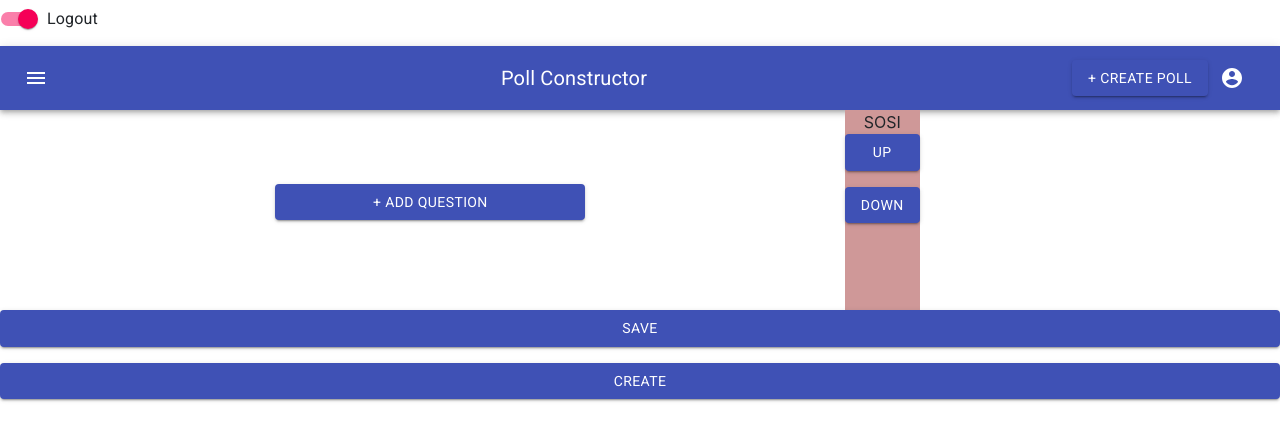
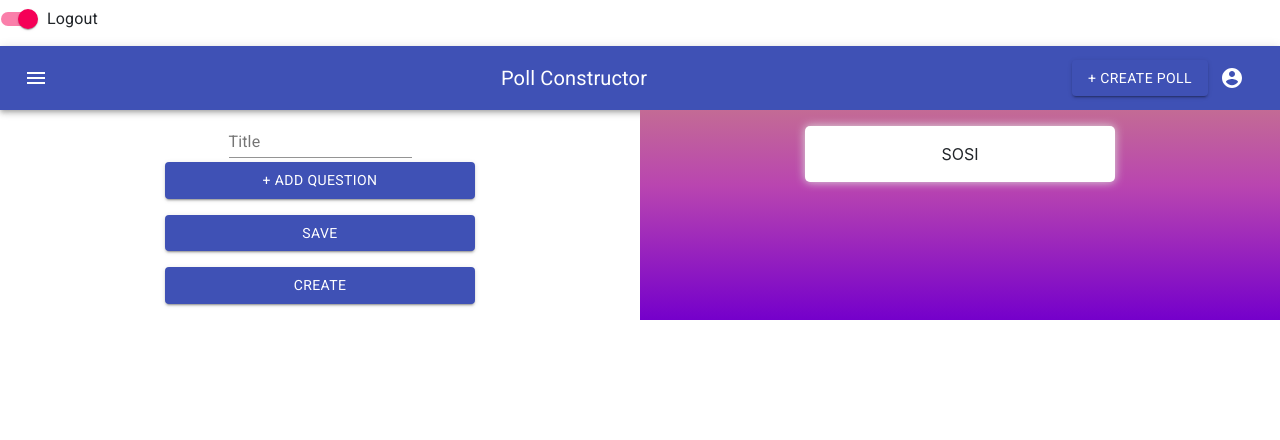
Before and after one commit to Divanhost/Poll-constructor, a React (Create React App) app in the folder poll-constructor/frontend/: page /constructor in a window 1280 px wide. Shown: the top 440 px of the page. Built offline with nearby package versions, Linux system fonts and the light colour scheme.

Commit message:
shit with update

```diff
--- a/poll-constructor/frontend/src/App.scss
+++ b/poll-constructor/frontend/src/App.scss
@@ -38,3 +38,9 @@
     transform: rotate(360deg);
   }
 }
+.icon {
+  padding: 5px;
+  border-radius: 5px;
+  background-color: #edeef4;
+  cursor: pointer;
+}
--- a/poll-constructor/frontend/src/pages/Workspace/Workspace.js
+++ b/poll-constructor/frontend/src/pages/Workspace/Workspace.js
@@ -2,6 +2,8 @@ import React from 'react';
 import { QuestionsPool, Question, Sidebar, Preview } from "./components";
 import { arrayMove } from 'react-sortable-hoc';
 import Button from '@material-ui/core/Button';
+import TextField from '@material-ui/core/TextField';
+
 import { PollService } from '../../services';
 import './Workspace.scss'
 const service = new PollService();
@@ -69,17 +71,32 @@ export class Workspace extends React.Component {
             selectedQuestion: poll.questions[0]
         });
     }
-
+    updateQuestionTitle = (event) => {
+        const { poll } = this.state;
+        poll.title = event.target.value;
+        this.setState((prevState) => {
+            return {
+                ...prevState,
+                poll: poll
+            }
+        })
+    }
     selectQuestion = (event, index) => {
         this.setState((prevState) => {
             return {
                 ...prevState,
-                selectedQuestion: this.state.poll.questions[index]
+                selectedQuestion: this.state.poll.questions[index],
+                isSidebarOpened: true
             }
         })
         console.log(this.state);
     }
-    nextQuestion = (event, index) => {
+    nextQuestion = (event) => {
+        const { poll, selectedQuestion } = this.state;
+        const index = poll.questions.findIndex(element => element === selectedQuestion);
+        if (index + 1 >= poll.questions.length) {
+            return null;
+        }
         this.setState((prevState) => {
             return {
                 ...prevState,
@@ -87,7 +104,12 @@ export class Workspace extends React.Component {
             }
         })
     }
-    prevQuestion = (event, index) => {
+    prevQuestion = (event) => {
+        const { poll, selectedQuestion } = this.state;
+        const index = poll.questions.findIndex(element => element === selectedQuestion);
+        if (index - 1 < 0) {
+            return null;
+        }
         this.setState((prevState) => {
             return {
                 ...prevState,
@@ -95,7 +117,14 @@ export class Workspace extends React.Component {
             }
         })
     }
-
+    closeSidebar = (event) => {
+        this.setState((prevState) => {
+            return {
+                ...prevState,
+                isSidebarOpened: false
+            }
+        })
+    }
     getSelectedIndex = () => {
         return this.state.poll.questions.findIndex(element => element === this.state.selectedQuestion)
     }
@@ -239,11 +268,20 @@ export class Workspace extends React.Component {
                                     updateType={this.updateType}
                                     switchOptional={this.switchOptional}
                                     switchHasDescription={this.switchHasDescription}
-
+                                    closeSidebar={this.closeSidebar}
+                                    nextQuestion={this.nextQuestion}
+                                    prevQuestion={this.prevQuestion}
+                                    className='w-100'
                                 />
                             }
                             <div className='q-pool'>
-                                {
+                                    <TextField
+                                        className="mb-1"
+                                        label="Title"
+                                        type="text"
+                                        defaultValue={poll.title}
+                                        onChange={(e) => this.updateQuestionTitle(e)}
+                                    />
                                     <QuestionsPool onSortEnd={this.onSortEnd} useDragHandle>
                                         {poll.questions.map((item, index) => {
                                             return (
@@ -263,35 +301,42 @@ export class Workspace extends React.Component {
                                             )
                                         })}
                                     </QuestionsPool>
-
-                                }
-                                <Button variant="contained" className=" ml-3 mb-3"
-                                style = {{
-                                    width:310
-                                }}
-                                color="primary" onClick={(e) => this.addQuestion(e)}>
-                                + Add Question
+                                <Button variant="contained" className="mb-3"
+                                    style={{
+                                        width: 310
+                                    }}
+                                    color="primary" onClick={(e) => this.addQuestion(e)}>
+                                    + Add Question
+                                </Button>
+                                <Button
+                                    variant="contained"
+                                    className="mb-3"
+                                    color="primary"
+                                    style={{
+                                            width: 310
+                                        }}
+                                    onClick={(e) => this.updatePoll(e, id)}>
+                                    save
+                                </Button>
+                                <Button
+                                    variant="contained"
+                                    className="mb-3"
+                                    color="primary"
+                                    style={{
+                                            width: 310
+                                        }}
+                                    onClick={(e) => this.createPoll(e,)}>
+                                        create
                                 </Button>
                             </div>
+                            <Preview
+                                index={i}
+                                question={selectedQuestion}
+                                nextQuestion={this.nextQuestion}
+                                prevQuestion={this.prevQuestion} />
 
-                            <div>
-                                {
-                                    <Preview
-                                    index={i}
-                                    question={selectedQuestion}
-                                    nextQuestion={this.nextQuestion}
-                                    prevQuestion={this.prevQuestion}  />
-                                }
-                            </div>
                         </div>
-
                 }
-                <Button variant="contained" className="w-100 mb-3" color="primary" onClick={(e) => this.updatePoll(e, id)}>
-                    save
-                </Button>
-                <Button variant="contained" className="w-100 mb-3" color="primary" onClick={(e) => this.createPoll(e,)}>
-                    create
-                </Button>
             </div>
 
         );
--- a/poll-constructor/frontend/src/pages/Workspace/Workspace.scss
+++ b/poll-constructor/frontend/src/pages/Workspace/Workspace.scss
@@ -2,8 +2,7 @@
 .q-pool {
     display: flex;
     flex-direction: column;
-    max-width: 66vw;
+    width: 100vw;
     justify-content: center;
-    width: 100%;
     align-items: center;
 }
--- a/poll-constructor/frontend/src/pages/Workspace/components/Preview/Preview.js
+++ b/poll-constructor/frontend/src/pages/Workspace/components/Preview/Preview.js
@@ -1,26 +1,30 @@
 import React from 'react';
 import Checkbox from '@material-ui/core/Checkbox';
-import Button from '@material-ui/core/Button';
+import KeyboardArrowUpIcon from '@material-ui/icons/KeyboardArrowUp';
+import KeyboardArrowDownIcon from '@material-ui/icons/KeyboardArrowDown';
 import './Preview.scss'
-export const Preview = ({ index, question,nextQuestion,prevQuestion }) => {
+export const Preview = ({ index, question, nextQuestion, prevQuestion }) => {
     return (
-        <div>
         <div className="preview-wrapper">
+            <div className='inner-container m-3 question-wrapper'>
                 {
                     question ?
                         <div>
                             <h3 className="mb-1">
                                 {question.title ?? "Title"}
                             </h3>
+                            {
+                                question.hasDescription &&
                                     <div className="mb-1">
                                         {question.description ?? "Description"}
                                     </div>
+                            }
                             {
                                 question.type === 'List' &&
                                 <div>
                                     <div>
                                         {question.options.map(item => (
-                                    <div  key={item.id} className="d-flex">
+                                            <div key={item.id} className="d-flex">
                                                 <Checkbox
                                                     defaultChecked
                                                     color="primary"
@@ -39,12 +43,18 @@ export const Preview = ({ index, question,nextQuestion,prevQuestion }) => {
                             SOSI
                 </div>
                 }
-            <Button variant="contained" className="w-100 mb-3" color="primary" onClick={(e) => nextQuestion(e, index)}>
-                    up
-            </Button>
-            <Button variant="contained" className="w-100 mb-3" color="primary" onClick={(e) => prevQuestion(e, index)}>
-                down
-            </Button>
+                {
+                    index !== -1 &&
+                    <div className='footer'>
+                        <div className='icon'>
+                                {index + 1}
+                        </div>
+                        <div className='buttons'>
+                            <KeyboardArrowUpIcon className='icon mr-2' onClick={(e) => prevQuestion(e)}  />
+                            <KeyboardArrowDownIcon className='icon mr-2'  onClick={(e) => nextQuestion(e)} />
+                        </div>
+                    </div>
+                }
             </div>
         </div>
     )
--- a/poll-constructor/frontend/src/pages/Workspace/components/Preview/Preview.scss
+++ b/poll-constructor/frontend/src/pages/Workspace/components/Preview/Preview.scss
@@ -1,6 +1,30 @@
 .preview-wrapper {
-    min-height: 200px;
-    background-color: rgb(207, 152, 152);
+    background: rgb(195,107,149);
+    background: linear-gradient(180deg, rgba(195,107,149,1) 0%, rgba(185,69,176,1) 36%, rgba(117,0,203,1) 100%);flex-direction: column;
+    display: flex;
+    align-items: center;
+    width: 100%;
+}
+.inner-container {
+    position: fixed;
+}
+.buttons {
+    display: flex;
+    justify-content: flex-start;
+    width: fit-content;
+}
+.footer {
+    display: flex;
+    justify-content: space-between;
+}
+.question-wrapper{
+    width: 310px;
+    display: flex;
     flex-direction: column;
-    display: flex;
-}
+    padding: 1em;
+    align-items: center;
+    flex-wrap: wrap;
+    background: #fff;
+    border-radius: 5px;
+    padding: 1em;
+  }
--- a/poll-constructor/frontend/src/pages/Workspace/components/Question/Question.scss
+++ b/poll-constructor/frontend/src/pages/Workspace/components/Question/Question.scss
@@ -11,3 +11,8 @@
     box-shadow: 0 0 10px #dedede;
     padding: 1em;
 }
+.buttons {
+    display: flex;
+    justify-content: flex-end;
+    width: 100%;
+}
--- a/poll-constructor/frontend/src/pages/Workspace/components/Sidebar/Sidebar.scss
+++ b/poll-constructor/frontend/src/pages/Workspace/components/Sidebar/Sidebar.scss
@@ -1,6 +1,14 @@
 .sidebar {
     padding: 1em;
     display: flex;
-    flex-direction: column;
-
+    background-color: rgb(179, 111, 111);
+    width: 500px;
 }
+.buttons {
+    display: flex;
+    justify-content: flex-end;
+    width: 100%;
+}
+.inner-container {
+    position: fixed;
+}
--- a/poll-constructor/frontend/src/services/http.service.js
+++ b/poll-constructor/frontend/src/services/http.service.js
@@ -1,5 +1,4 @@
 const API = "https://localhost:5001/api/";
-
 const defaultHeaders = () => {
   const userToken = JSON.parse(localStorage.getItem('user'));
   if (userToken) {
--- a/poll-constructor/frontend/src/services/poll.service.js
+++ b/poll-constructor/frontend/src/services/poll.service.js
@@ -11,6 +11,7 @@ export class PollService {
   }
 
   update = (id, data) => {
+    console.log(data)
     return httpService.put(`polls/${id}`, data)
     .then(data => {
       return data;
```
Also changed, not shown: poll-constructor/frontend/src/pages/PollTable/PollTable.jsx (+5 -3 lines), poll-constructor/frontend/src/pages/Workspace/components/Question/Question.js (+16 -7 lines), poll-constructor/frontend/src/pages/Workspace/components/Sidebar/Sidebar.jsx (+16 -1 lines), 2 other files (tests, documents, lock files or other folders). Lines whose indentation alone changed are shown as unchanged.
